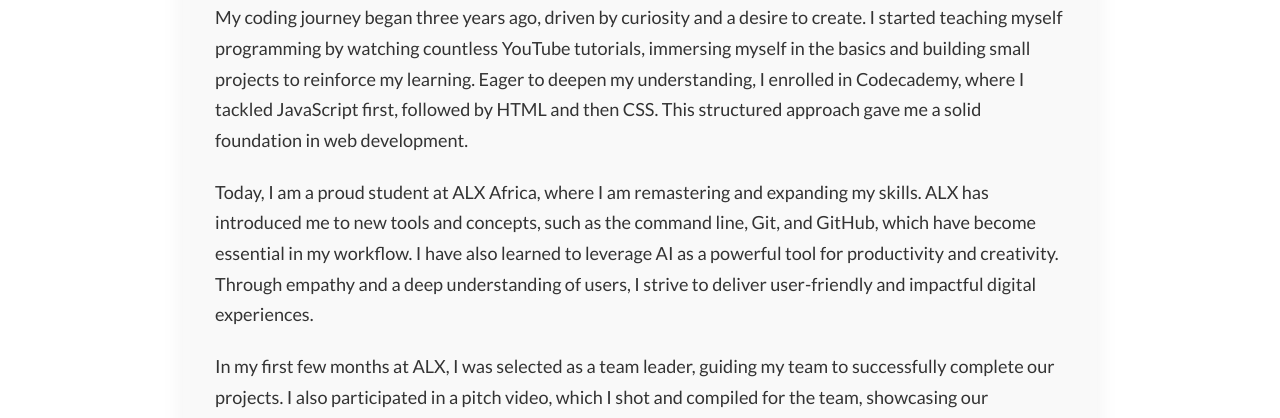
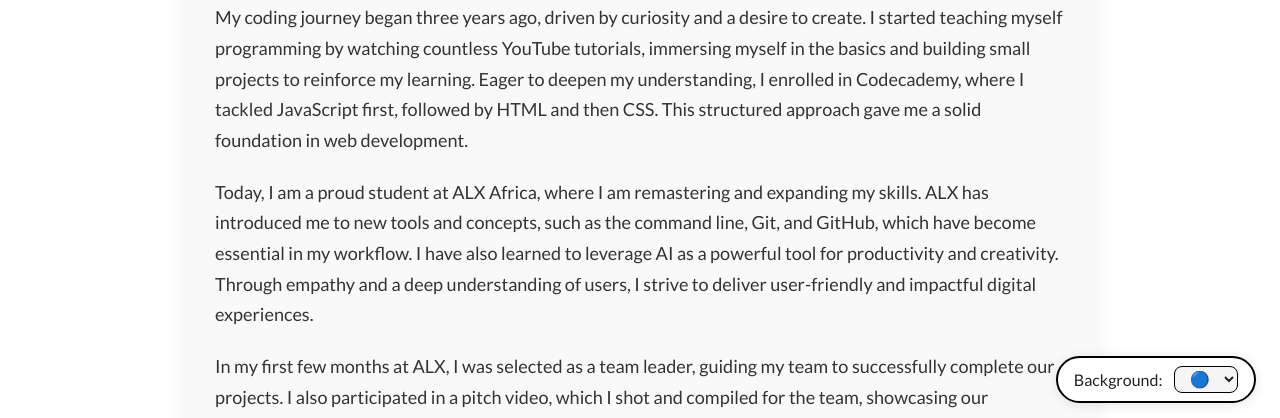
Before and after one commit to bblack-jewENT/Moses-Portfolio, a plain HTML site: page readmore.html in a window 1280 px wide. Shown: the part 373-791 px from the top of the page. Drawn offline with Linux system fonts and the light colour scheme.

Commit message:
Add bg styles.

```diff
--- a/readmore.css
+++ b/readmore.css
@@ -303,3 +303,40 @@ body {
     border-radius: 10px;
   }
 }
+
+/* Background color selector styles */
+.bg-selector {
+  position: fixed;
+  bottom: 24px;
+  right: 24px;
+  background: #fff;
+  border: 2px solid #000;
+  border-radius: 24px;
+  box-shadow: 0 2px 12px rgba(0,0,0,0.10);
+  padding: 0.5rem 1rem;
+  z-index: 300;
+  display: flex;
+  align-items: center;
+  gap: 0.7rem;
+  font-size: 1rem;
+}
+
+.bg-selector label {
+  font-weight: 500;
+  color: #222;
+}
+
+.bg-selector select {
+  border: 1px solid #000;
+  border-radius: 8px;
+  cursor: pointer;
+  padding: 0.2rem 0.7rem;
+  font-size: 1rem;
+  background: #f5f5f5;
+  color: #222;
+}
+
+.bg-selector select:focus {
+  border: 1.5px solid #007bff;
+  background: #e3f2fd;
+}
```
